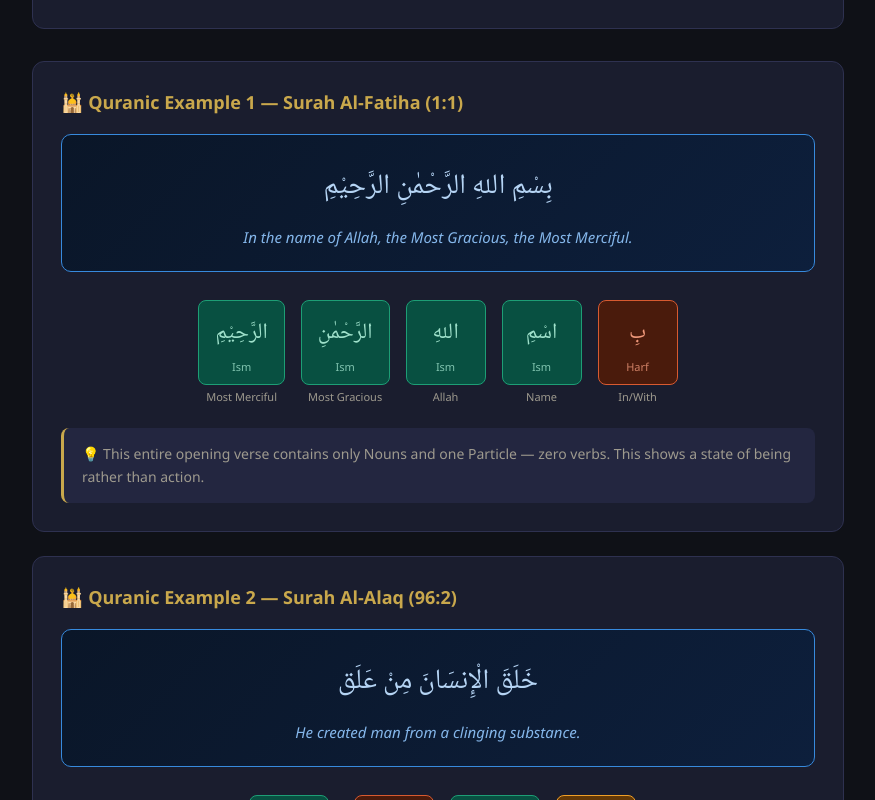
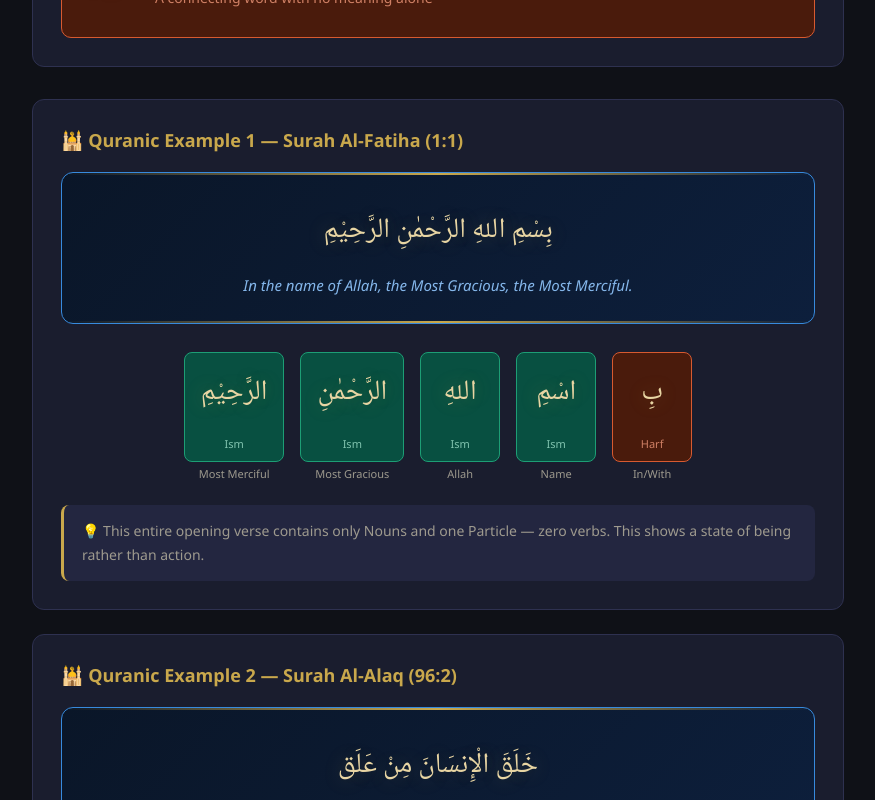
Before and after one commit to aamiryounus/arabic-grammar, a Next.js app: page /lessons/1 in a window 1280 px wide. Shown: the part 1060-1860 px from the top of the page, without its empty margins (202-1077 px from the left). Built offline with nearby package versions, Linux system fonts and the light colour scheme.

Commit message:
Design improvements - animations, hover effects, better styling

```diff
--- a/src/app/globals.css
+++ b/src/app/globals.css
@@ -2,6 +2,10 @@
   margin: 0;
   padding: 0;
   box-sizing: border-box;
+}
+
+html {
+  scroll-behavior: smooth;
 }
 
 :root {
@@ -13,9 +17,8 @@
   --color-text: #f0ece0;
   --color-text-muted: #9e9a8e;
   --color-border: #2e3150;
-  --color-teal: #2dd4bf;
-  --color-amber: #f59e0b;
-  --color-coral: #f87171;
+  --color-card-bg: #1a1d2e;
+  --color-card-hover: #232640;
 }
 
 body {
@@ -36,3 +39,196 @@ body {
   direction: rtl;
   line-height: 2;
 }
+
+/* ===== ANIMATIONS ===== */
+
+@keyframes fadeInUp {
+  from {
+    opacity: 0;
+    transform: translateY(24px);
+  }
+  to {
+    opacity: 1;
+    transform: translateY(0);
+  }
+}
+
+@keyframes fadeIn {
+  from { opacity: 0; }
+  to { opacity: 1; }
+}
+
+@keyframes slideInLeft {
+  from {
+    opacity: 0;
+    transform: translateX(-20px);
+  }
+  to {
+    opacity: 1;
+    transform: translateX(0);
+  }
+}
+
+@keyframes pulse {
+  0%, 100% { opacity: 1; }
+  50% { opacity: 0.7; }
+}
+
+@keyframes shimmer {
+  0% { background-position: -200% 0; }
+  100% { background-position: 200% 0; }
+}
+
+/* Animation utility classes */
+.animate-fadeInUp {
+  animation: fadeInUp 0.6s ease forwards;
+}
+
+.animate-fadeIn {
+  animation: fadeIn 0.5s ease forwards;
+}
+
+.animate-slideInLeft {
+  animation: slideInLeft 0.5s ease forwards;
+}
+
+/* Staggered animation delays */
+.delay-1 { animation-delay: 0.1s; opacity: 0; }
+.delay-2 { animation-delay: 0.2s; opacity: 0; }
+.delay-3 { animation-delay: 0.3s; opacity: 0; }
+.delay-4 { animation-delay: 0.4s; opacity: 0; }
+.delay-5 { animation-delay: 0.5s; opacity: 0; }
+
+/* ===== HOVER EFFECTS ===== */
+
+.card-hover {
+  transition: transform 0.2s ease, box-shadow 0.2s ease, border-color 0.2s ease;
+}
+
+.card-hover:hover {
+  transform: translateY(-3px);
+  box-shadow: 0 8px 30px rgba(0, 0, 0, 0.3);
+  border-color: var(--color-primary) !important;
+}
+
+.btn-hover {
+  transition: transform 0.15s ease, opacity 0.15s ease;
+}
+
+.btn-hover:hover {
+  transform: translateY(-1px);
+  opacity: 0.92;
+}
+
+/* ===== QURANIC VERSE STYLING ===== */
+
+.quran-verse {
+  background: linear-gradient(135deg, #0a1628, #0d1f3c);
+  border: 1px solid #378add;
+  border-radius: 12px;
+  padding: 28px;
+  text-align: center;
+  position: relative;
+  overflow: hidden;
+}
+
+.quran-verse::before {
+  content: '';
+  position: absolute;
+  top: 0;
+  left: 0;
+  right: 0;
+  height: 2px;
+  background: linear-gradient(90deg, transparent, #c9a84c, transparent);
+}
+
+.quran-verse::after {
+  content: '';
+  position: absolute;
+  bottom: 0;
+  left: 0;
+  right: 0;
+  height: 2px;
+  background: linear-gradient(90deg, transparent, #c9a84c, transparent);
+}
+
+.quran-arabic {
+  font-family: 'Noto Naskh Arabic', serif;
+  font-size: 28px;
+  color: #e8d5a3;
+  line-height: 2.2;
+  direction: rtl;
+  text-shadow: 0 0 20px rgba(201, 168, 76, 0.3);
+  margin-bottom: 12px;
+}
+
+/* ===== GOLDEN RULE BOX ===== */
+.golden-rule {
+  background: linear-gradient(135deg, #1a1200, #2a1f00);
+  border: 1px solid var(--color-primary);
+  border-radius: 12px;
+  padding: 24px 32px;
+  text-align: center;
+  position: relative;
+}
+
+.golden-rule::before {
+  content: '✦';
+  position: absolute;
+  top: -10px;
+  left: 50%;
+  transform: translateX(-50%);
+  background: var(--color-bg);
+  padding: 0 8px;
+  color: var(--color-primary);
+  font-size: 14px;
+}
+
+/* ===== NAVBAR GLOW ===== */
+nav {
+  backdrop-filter: blur(10px);
+  box-shadow: 0 1px 0 var(--color-border);
+}
+
+/* ===== SCROLLBAR ===== */
+::-webkit-scrollbar {
+  width: 6px;
+}
+
+::-webkit-scrollbar-track {
+  background: var(--color-bg);
+}
+
+::-webkit-scrollbar-thumb {
+  background: var(--color-border);
+  border-radius: 3px;
+}
+
+::-webkit-scrollbar-thumb:hover {
+  background: var(--color-primary);
+}
+
+/* ===== MOBILE ===== */
+@media (max-width: 640px) {
+  .arabic {
+    font-size: 90%;
+  }
+
+  nav {
+    padding: 0 1rem !important;
+  }
+
+  h1 {
+    font-size: 26px !important;
+  }
+
+  .quran-arabic {
+    font-size: 22px;
+  }
+}
+
+/* ===== SELECTION COLOR ===== */
+::selection {
+  background: var(--color-primary);
+  color: #0f1117;
+}
--- a/src/app/lessons/1/page.js
+++ b/src/app/lessons/1/page.js
@@ -166,8 +166,8 @@ function WordTag({ word, type, meaning, color, border, text }) {
         }}
       >
         <div
-          className="arabic"
-          style={{ fontSize: "22px", color: text, marginBottom: "4px" }}
+         className="quran-arabic"
+style={{ marginBottom: "12px" }}
         >
           {word}
         </div>
@@ -198,7 +198,7 @@ function LessonContent() {
     <div style={{ minHeight: "100vh", backgroundColor: "var(--color-bg)" }}>
       <Navbar />
 
-      <div style={{ maxWidth: "860px", margin: "0 auto", padding: "40px 24px" }}>
+      <div className="animate-fadeInUp" style={{ maxWidth: "860px", margin: "0 auto", padding: "40px 24px" }}>
 
         {/* Breadcrumb */}
         <div style={{ marginBottom: "24px", fontSize: "14px", color: "var(--color-text-muted)" }}>
@@ -232,8 +232,8 @@ function LessonContent() {
             {c.title}
           </h1>
           <div
-            className="arabic"
-            style={{ fontSize: "22px", color: "var(--color-primary)", marginBottom: "20px" }}
+            className="quran-arabic"
+style={{ marginBottom: "12px" }}
           >
             {c.arabicTitle}
           </div>
@@ -302,8 +302,8 @@ function LessonContent() {
                 }}
               >
                 <div
-                  className="arabic"
-                  style={{ fontSize: "32px", color: part.text, minWidth: "60px", textAlign: "center" }}
+                  className="quran-arabic"
+style={{ marginBottom: "12px" }}
                 >
                   {part.term}
                 </div>
@@ -341,19 +341,13 @@ function LessonContent() {
           </h2>
 
           {/* Arabic Verse */}
-          <div
-            style={{
-              background: "linear-gradient(135deg, #0a1628, #0d1f3c)",
-              border: "1px solid #378add",
-              borderRadius: "10px",
-              padding: "24px",
-              textAlign: "center",
-              marginBottom: "20px",
-            }}
-          >
+         <div
+  className="quran-verse"
+  style={{ marginBottom: "20px" }}
+>
             <div
-              className="arabic"
-              style={{ fontSize: "28px", color: "#b5d4f4", lineHeight: "2", marginBottom: "12px" }}
+              className="quran-arabic"
+style={{ marginBottom: "12px" }}
             >
               {c.example1Arabic}
             </div>
@@ -409,18 +403,12 @@ function LessonContent() {
 
           {/* Arabic Verse */}
           <div
-            style={{
-              background: "linear-gradient(135deg, #0a1628, #0d1f3c)",
-              border: "1px solid #378add",
-              borderRadius: "10px",
-              padding: "24px",
-              textAlign: "center",
-              marginBottom: "20px",
-            }}
-          >
+  className="quran-verse"
+  style={{ marginBottom: "20px" }}
+>
             <div
-              className="arabic"
-              style={{ fontSize: "28px", color: "#b5d4f4", lineHeight: "2", marginBottom: "12px" }}
+             className="quran-arabic"
+style={{ marginBottom: "12px" }}
             >
               {c.example2Arabic}
             </div>
--- a/src/app/lessons/2/page.js
+++ b/src/app/lessons/2/page.js
@@ -483,7 +483,7 @@ function LessonContent() {
     <div style={{ minHeight: "100vh", backgroundColor: "var(--color-bg)" }}>
       <Navbar />
 
-      <div style={{ maxWidth: "860px", margin: "0 auto", padding: "40px 24px" }}>
+      <div className="animate-fadeInUp" style={{ maxWidth: "860px", margin: "0 auto", padding: "40px 24px" }}>
 
         {/* Breadcrumb */}
         <div style={{ marginBottom: "24px", fontSize: "14px", color: "var(--color-text-muted)" }}>
--- a/src/app/page.js
+++ b/src/app/page.js
@@ -16,6 +16,7 @@ function HomeContent() {
 
       {/* Hero Section */}
     <section
+  className="animate-fadeInUp"
   style={{
     textAlign: "center",
     padding: "80px 2rem 60px",
@@ -163,6 +164,7 @@ function HomeContent() {
         {/* Lesson 1 Card */}
         <Link
           href="/lessons/1"
+           className="card-hover"
           style={{
             backgroundColor: "var(--color-surface)",
             border: "1px solid var(--color-border)",
@@ -213,6 +215,7 @@ function HomeContent() {
         {/* Lesson 2 Card */}
         <Link
           href="/lessons/2"
+           className="card-hover"
           style={{
             backgroundColor: "var(--color-surface)",
             border: "1px solid var(--color-border)",
```
Lines whose indentation alone changed are shown as unchanged.
